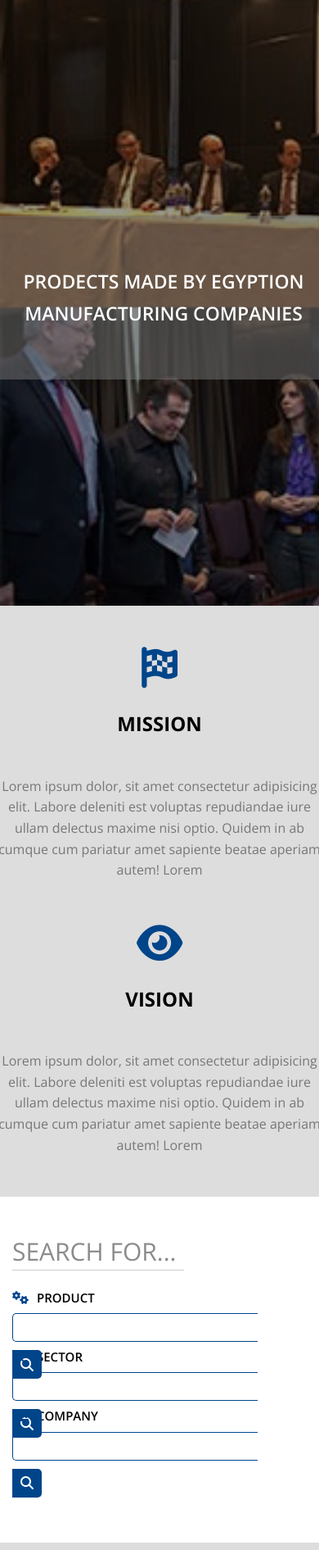
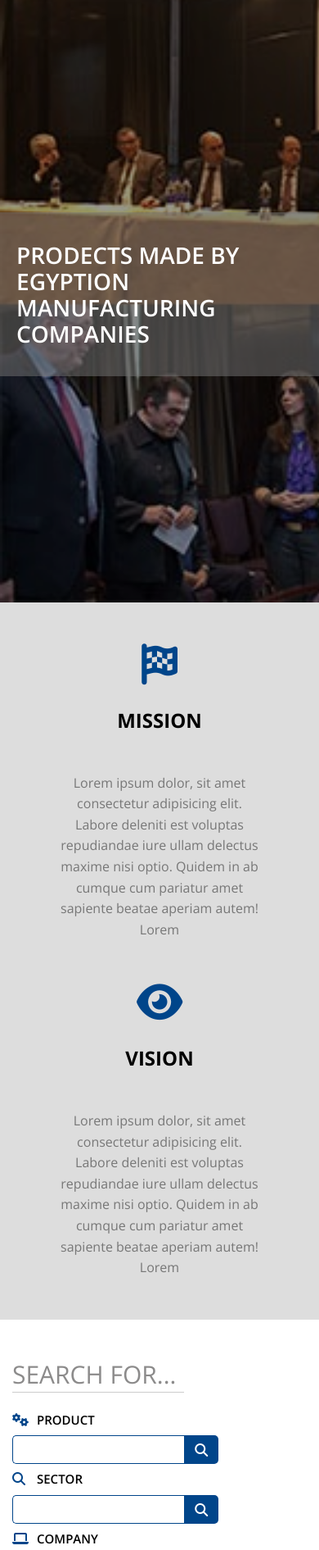
Before and after one commit to La3ser/project, a plain HTML site: page index.html in a window 390 px wide. Shown: the part 109-2000 px from the top of the page at 82% size. Drawn offline with nearby package versions, Linux system fonts and the light colour scheme.

Commit message:
Update sotre.css

```diff
--- a/css/sotre.css
+++ b/css/sotre.css
@@ -16,6 +16,7 @@ body {
     padding: 0;
     box-sizing: border-box;
     text-decoration: none;
+    /* overflow: hidden; */
 
 }
 
@@ -82,6 +83,12 @@ header img {
     width: 350px;
 }
 
+@media (max-width:767px) {
+    header img {
+        width: 250px;
+    }
+}
+
 header nav {
     flex: 1;
     display: flex;
@@ -113,6 +120,7 @@ header nav .fa-solid {
 
     header nav ul a {
         padding: 15px !important;
+        font-weight: 700;
     }
 }
 
@@ -120,6 +128,7 @@ header nav ul {
     display: flex;
     height: 100%;
     transition: 0.3s;
+    text-align: center;
 }
 
 header nav ul li {
@@ -130,10 +139,19 @@ header nav ul li {
     align-items: center;
     min-width: 110px;
     cursor: pointer;
+    color: var(--main-color);
+}
+
+header nav ul li a {
+    color: var(--main-color);
 }
 
 header ul .active {
     background-color: var(--main-color);
+}
+
+header ul li.active a {
+
     color: white;
 }
 
@@ -170,6 +188,15 @@ header ul .active {
     background-image: url(../imgs/back-pic.jpg);
     background-size: cover;
     position: relative;
+    display: flex;
+    justify-content: flex-end;
+    align-items: center;
+}
+
+@media (max-width:767px) {
+    .landing {
+        justify-content: center
+    }
 }
 
 .landing .overlay {
@@ -181,23 +208,27 @@ header ul .active {
     background-color: rgb(0 0 0 / 40%);
 }
 
+.land-text {
+    display: flex;
+    width: 500px;
+    height: 200px;
+    align-items: center;
+    justify-content: flex-start
+}
+
 .landing .land-text p {
-    position: absolute;
-    right: 50px;
-    width: 400px;
-    top: 50%;
-    transform: translatey(-50%);
+    font-weight: 600;
+    padding-left: 20px;
+    font-size: 28px;
+    text-transform: uppercase;
+    position: relative;
     color: white;
-    text-transform: uppercase;
-    font-size: 25px;
-    line-height: 1.7;
-    font-weight: 600;
 }
 
 .landing .land-text::before {
     content: "";
     position: absolute;
-    width: 500px;
+    width: 520px;
     height: 200px;
     background-color: #77777782;
     right: 0;
@@ -207,11 +238,15 @@ header ul .active {
 }
 
 @media (max-width: 768px) {
-    .landing .land-text p {
-        text-align: center;
-        left: 0;
-        font-size: 23px;
+    .landing .land-text {
+        width: 100%;
     }
+
+    .landing .land-text::before {
+        width: 100%;
+    }
+
+
 }
 
 /* end landing */
@@ -258,6 +293,10 @@ header ul .active {
     .vision .main-head:nth-child(2) i {
         margin-top: 50px;
     }
+
+    .vision .main-head p {
+        max-width: 250px;
+    }
 }
 
 /* end landing */
@@ -294,10 +333,11 @@ header ul .active {
 @media (max-width: 767px) {
     .search .container form {
         flex-direction: column;
+        align-items: flex-start;
     }
 }
 
-.search .container form div p {
+.search .container form .box p {
     padding: 10px 0;
     text-transform: uppercase;
     font-weight: 600;
@@ -305,26 +345,54 @@ header ul .active {
     font-size: 15px;
 }
 
-.search .container form div input {
+.search .container form .box .input-text input {
     border: 1px solid var(--main-color);
     border-right: none;
     height: 35px;
     border-radius: 5px 0 0 5px;
-    width: 300px;
+    width: 230px;
 }
 
-.search .container form div i:first-child {
+
+.search .container form .box i {
     position: absolute;
     color: var(--main-color);
     transform: translateY(10px);
 }
 
-.search .container form div i:last-child {
+.search .container form .box .input-text {
+    display: flex;
+    align-items: center;
+    justify-content: center;
+}
+
+@media (max-width: 1050px) {
+    .search .container form .box {
+        width: 100%;
+    }
+
+    .search .container form .box .input-text input {
+        width: 100%;
+    }
+
+    .search .container form .box .input-text {
+        width: 70%;
+        justify-content: flex-start;
+    }
+}
+
+.search .container form .box .input-text div {
+    display: inline-flex;
+    justify-content: center;
+    width: 50px;
+    height: 35px;
     background-color: var(--main-color);
-    padding: 9.5px 10px;
+    border-radius: 0 5px 5px 0;
+}
+
+.search .container form .box div div i {
     color: white;
     position: absolute;
-    border-radius: 0 5px 5px 0;
 }
 
 /* end Search */
@@ -369,19 +437,19 @@ header ul .active {
 .featured .box .contunt-box {
 
     position: relative;
-    height: 250px;
+    height: 300px;
     overflow: hidden;
     display: flex;
     margin-bottom: 10px;
     align-items: center;
     justify-content: center;
+    border: 1px solid #ccc;
 }
 
 .featured .box .contunt-box img {
     width: 100%;
     max-width: 100%;
-
-    max-height: 250px;
+    max-height: 300px;
 }
 
 
@@ -485,6 +553,8 @@ header ul .active {
 
 .sec .contunt-box {
     flex-basis: 33%;
+    height: 255px !important;
+    border: none !important;
 }
 
 .sec .contunt-box img {
@@ -564,7 +634,7 @@ footer .container .footer-head::before {
     height: 1px;
     background-color: white;
     top: 12px;
-    right: 50px;
+    right: 10%;
 }
 
 footer .container .footer-head:first-child p {
```
